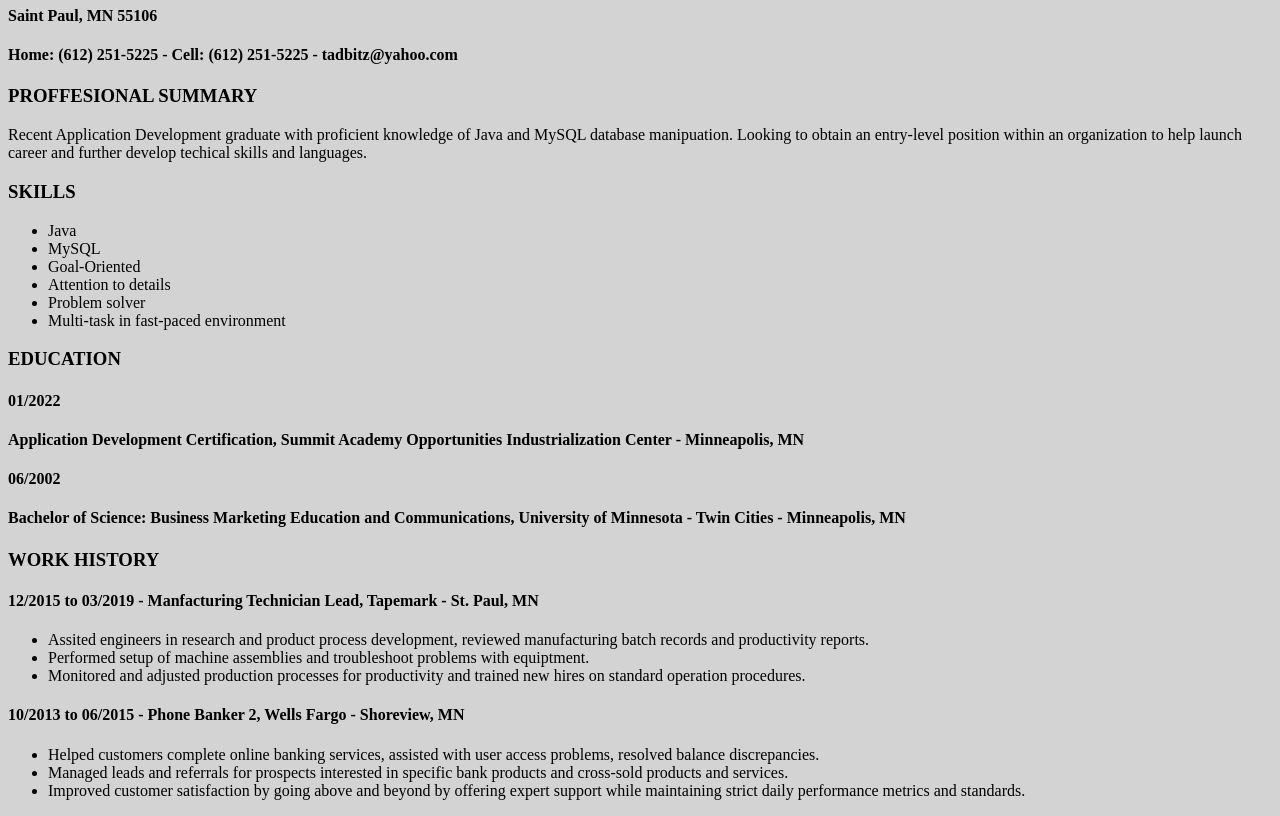
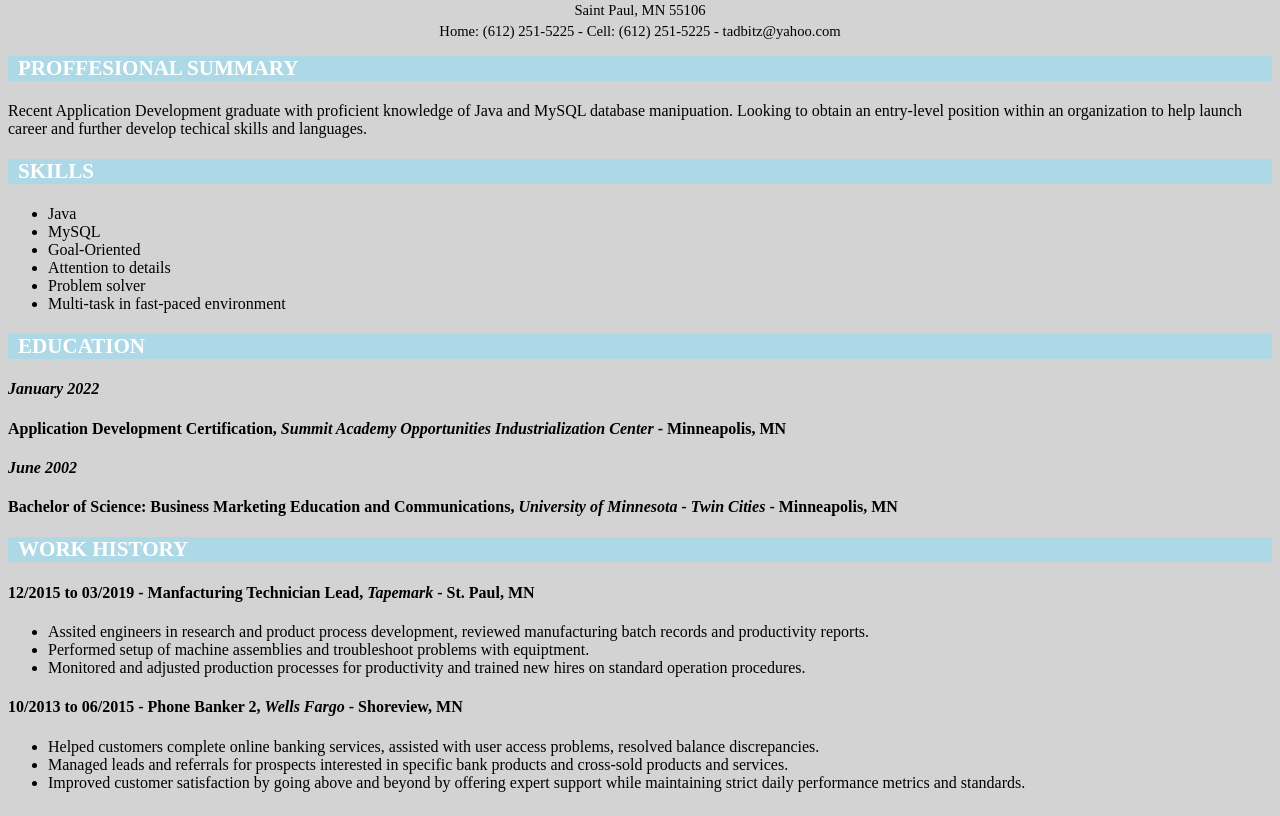
Before and after one commit to Tadbitz001/Tadbitz001.github.io, a plain HTML site: page index.html in a window 1280 px wide. Shown: the part 99-915 px from the top of the page. Drawn offline with Linux system fonts and the light colour scheme.

Commit message:
Update index.html

```diff
--- a/index.html
+++ b/index.html
@@ -8,17 +8,25 @@
 </head>
 
 <body>
-  <div>
+  <div class="name">
     <h1>LEE XIONG</h1>
-    <h4> Saint Paul, MN 55106</h3>
-    <h4> Home: (612) 251-5225 - Cell: (612) 251-5225 - tadbitz@yahoo.com</h3>
+    </div>
+  <div class="info">
+    <p> Saint Paul, MN 55106</p>
+  </div>
+  <div class="info">
+    <p> Home: (612) 251-5225 - Cell: (612) 251-5225 - tadbitz@yahoo.com</p>
+  </div>
+  <div class="sectionhead">
+    <h3>PROFFESIONAL SUMMARY</h3>
+  </div>
+    <div>
+    <p>Recent Application Development graduate with proficient knowledge of Java and MySQL database manipuation. Looking to obtain an entry-level position within an organization to help launch career and further develop techical skills and languages.</p>
+  </div>
+  <div class="sectionhead">
+    <h3>SKILLS</h3>
   </div>
   <div>
-    <h3>PROFFESIONAL SUMMARY</h3>
-    <p>Recent Application Development graduate with proficient knowledge of Java and MySQL database manipuation. Looking to obtain an entry-level position within an organization to help launch career and further develop techical skills and languages.</p>
-  </div>
-  <div>
-    <h3>SKILLS</h3>
     <ul>
       <li>Java </li>
       <li>MySQL </li>
@@ -27,23 +35,28 @@
       <li>Problem solver </li>
       <li>Multi-task in fast-paced environment </li>
     </ul>
+
+  </div>
+  <div class="sectionhead">
+    <h3> EDUCATION</h3>
   </div>
   <div>
-    <h3> EDUCATION</h3>
-    <h4> 01/2022</h4>
-    <h4> Application Development Certification, Summit Academy Opportunities Industrialization Center - Minneapolis, MN </h4>
-    <h4> 06/2002</h4>
-    <h4> Bachelor of Science: Business Marketing Education and Communications, University of Minnesota - Twin Cities - Minneapolis, MN</h4>
+    <h4> <i>January 2022</i></h4>
+    <h4> Application Development Certification, <i>Summit Academy Opportunities Industrialization Center</i> - Minneapolis, MN </h4>
+    <h4> <i>June 2002</i></h4>
+    <h4> Bachelor of Science: Business Marketing Education and Communications, <i>University of Minnesota - Twin Cities</i> - Minneapolis, MN</h4>
+  </div>
+  <div class="sectionhead">
+    <h3>WORK HISTORY</h3>
   </div>
   <div>
-    <h3>WORK HISTORY</h3>
-    <h4>12/2015 to 03/2019 - Manfacturing Technician Lead, Tapemark - St. Paul, MN</h4>
+    <h4>12/2015 to 03/2019 - Manfacturing Technician Lead, <i>Tapemark </i>- St. Paul, MN</h4>
     <ul>
       <li>Assited engineers in research and product process development, reviewed manufacturing batch records and productivity reports. </li>
       <li>Performed setup of machine assemblies and troubleshoot problems with equiptment. </li>
       <li>Monitored and adjusted production processes for productivity and trained new hires on standard operation procedures. </li>
     </ul>
-    <h4>10/2013 to 06/2015 - Phone Banker 2, Wells Fargo - Shoreview, MN </h4>
+    <h4>10/2013 to 06/2015 - Phone Banker 2, <i>Wells Fargo</i> - Shoreview, MN </h4>
     <ul>
       <li>Helped customers complete online banking services, assisted with user access problems, resolved balance discrepancies. </li>
       <li>Managed leads and referrals for prospects interested in specific bank products and cross-sold products and services. </li>
@@ -51,4 +64,3 @@
     </ul>
   </div>
 </body>
-</html>
```
